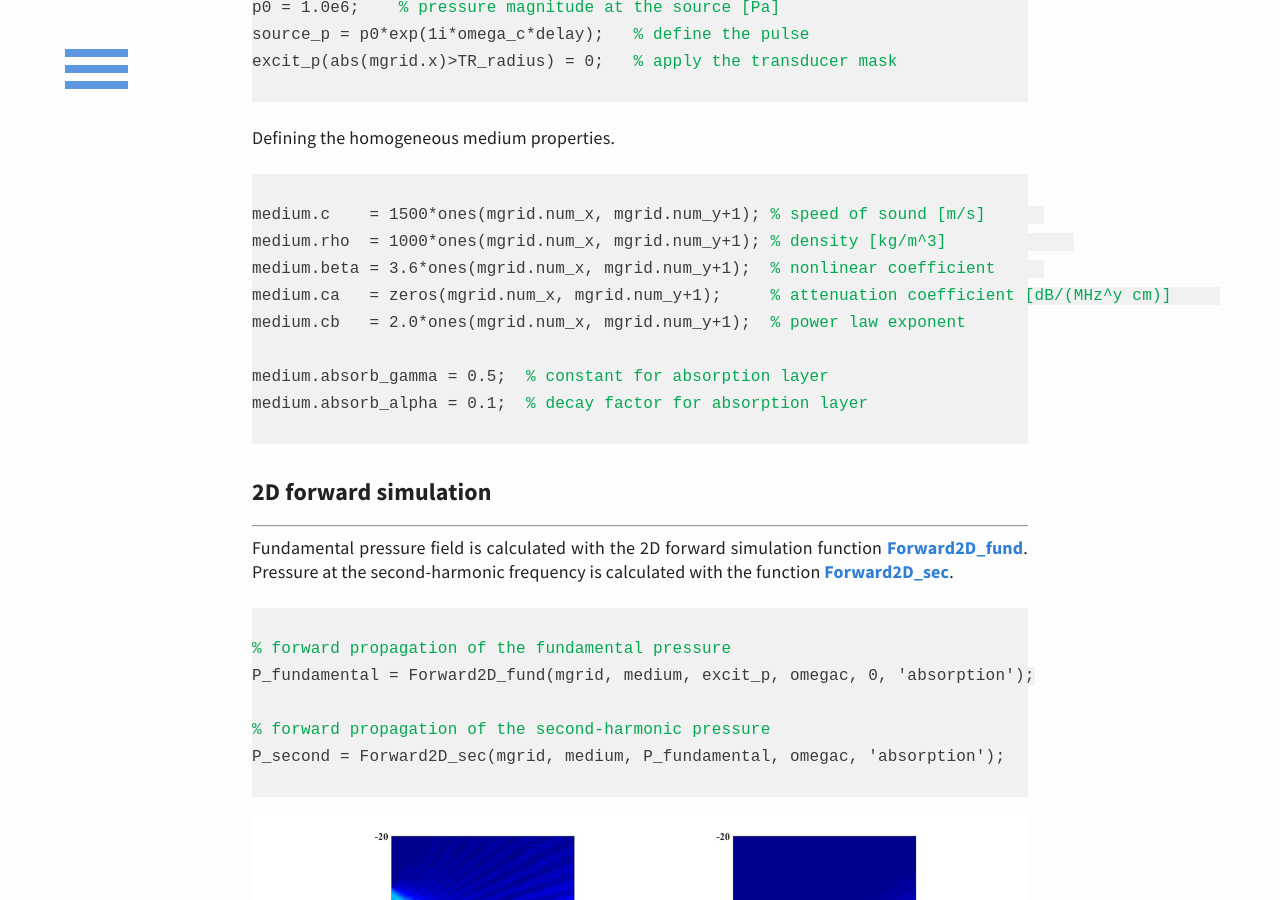
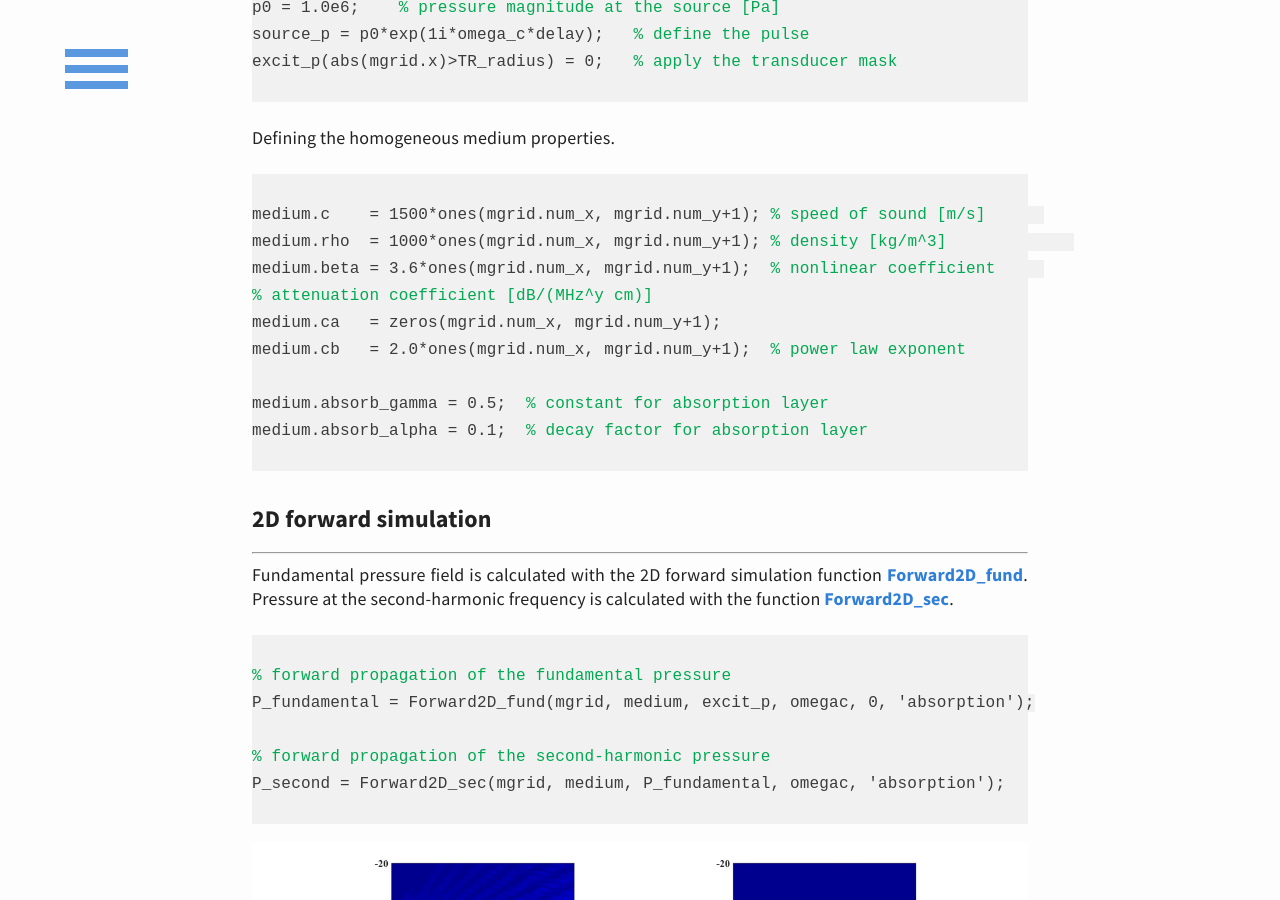
Before and after one commit to m-SOUND/mSOUND, a Jekyll site: the page built from _posts/2019-02-20-FSMDM_2D_homogeneous.html, in a window 1280 px wide and 900 px high, scrolled down 1082 px. Built offline with Jekyll 4.4.1, drawn with Linux system fonts in a browser that asks for light colours.

Commit message:
Update 2019-02-20-FSMDM_2D_homogeneous.html

```diff
--- a/_posts/2019-02-20-FSMDM_2D_homogeneous.html
+++ b/_posts/2019-02-20-FSMDM_2D_homogeneous.html
@@ -57,7 +57,8 @@ Defining the homogeneous medium properties.
 medium.c    = 1500*ones(mgrid.num_x, mgrid.num_y+1); <font color="#03a852">% speed of sound [m/s]</font>
 medium.rho  = 1000*ones(mgrid.num_x, mgrid.num_y+1); <font color="#03a852">% density [kg/m^3]</font>
 medium.beta = 3.6*ones(mgrid.num_x, mgrid.num_y+1);  <font color="#03a852">% nonlinear coefficient </font>
-medium.ca   = zeros(mgrid.num_x, mgrid.num_y+1);     <font color="#03a852">% attenuation coefficient [dB/(MHz^y cm)] </font>
+<font color="#03a852">% attenuation coefficient [dB/(MHz^y cm)] </font>
+medium.ca   = zeros(mgrid.num_x, mgrid.num_y+1);
 medium.cb   = 2.0*ones(mgrid.num_x, mgrid.num_y+1);  <font color="#03a852">% power law exponent</font>
 
 medium.absorb_gamma = 0.5;  <font color="#03a852">% constant for absorption layer</font>
```
